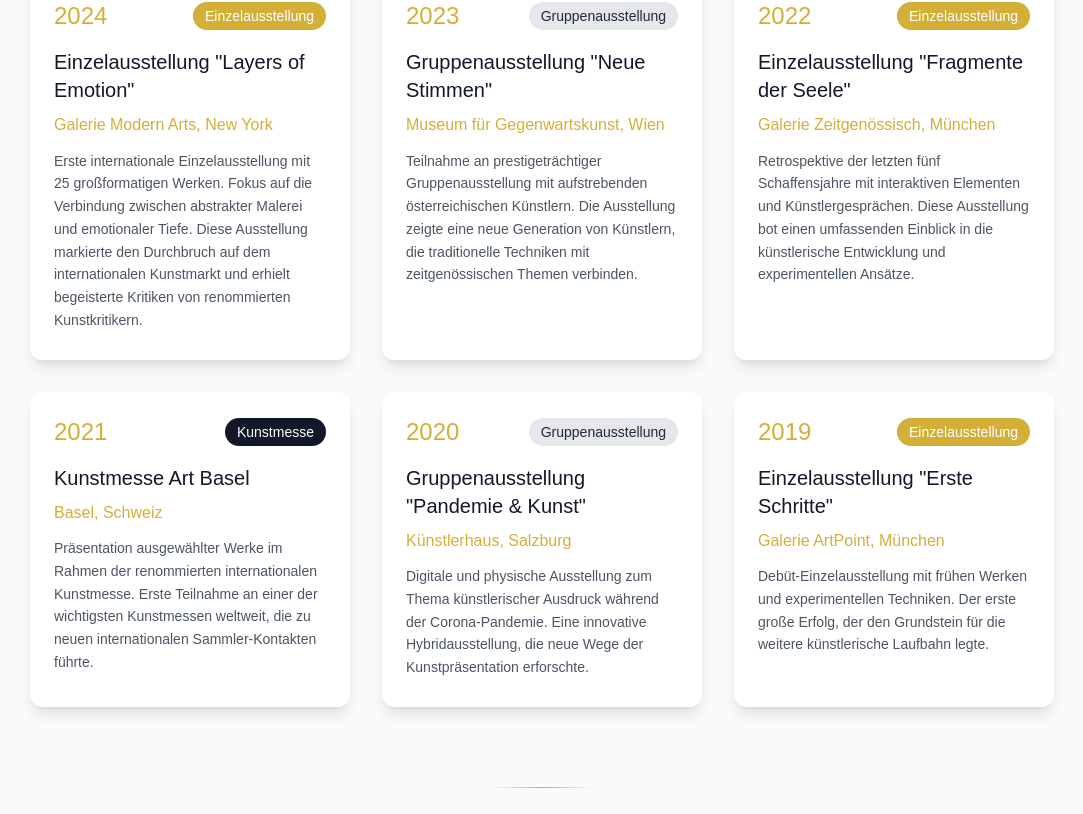
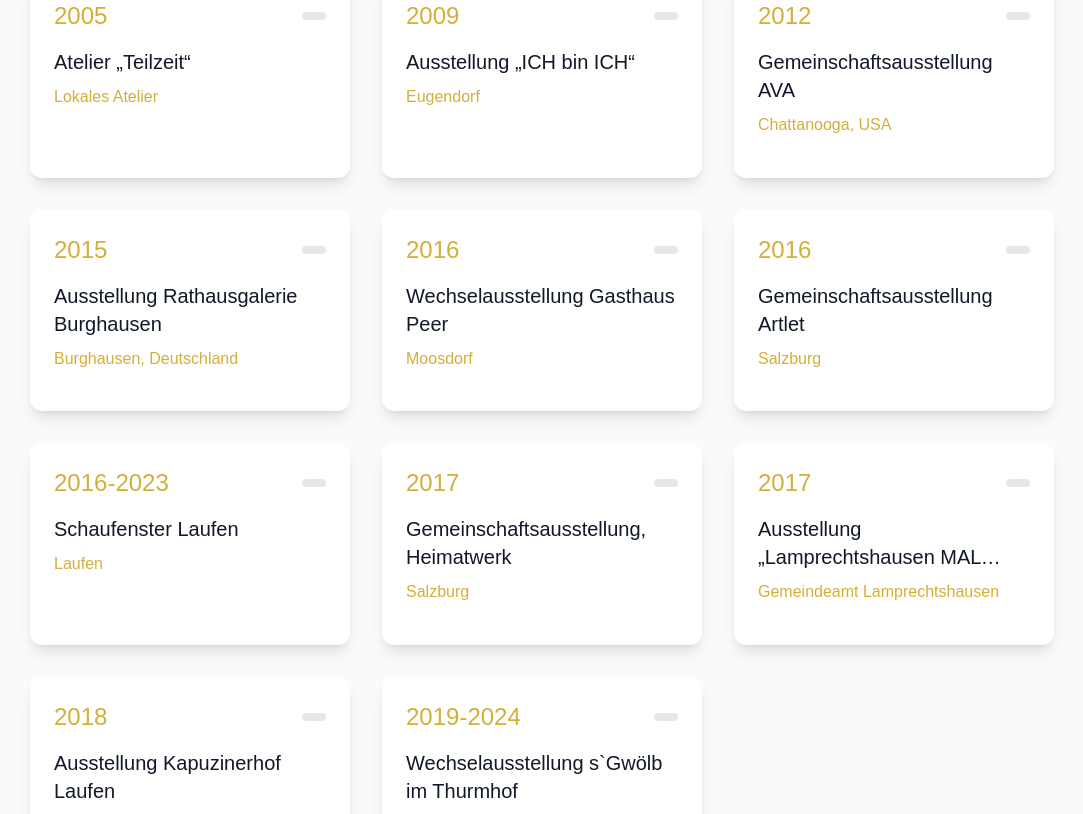
Before and after one commit to berniauer/PetraArt, a React (Vite) app: page /references in a window 1280 px wide. Shown: the part 2606-3420 px from the top of the page, without its empty margins (98-1181 px from the left). Built offline with nearby package versions, Linux system fonts and the light colour scheme; a web font is replaced by a local one.

Commit message:
feat: implement image carousel functionality in ExhibitionLightbox; update AGBs with detailed sections

```diff
--- a/src/components/common/ExhibitionLightbox.jsx
+++ b/src/components/common/ExhibitionLightbox.jsx
@@ -6,11 +6,13 @@
 const ExhibitionLightbox = ({ exhibition, isOpen, onClose, onInquiry, allExhibitions, onPrevExhibition, onNextExhibition }) => {
   const [imageLoaded, setImageLoaded] = useState(false);
   const [imageError, setImageError] = useState(false);
+  const [imageIndex, setImageIndex] = useState(0);
 
   useEffect(() => {
     if (isOpen) {
       setImageLoaded(false);
       setImageError(false);
+      setImageIndex(0);
     }
   }, [isOpen, exhibition]);
 
@@ -71,6 +73,16 @@
       case 'fair': return 'Kunstmesse';
       default: return '';
     }
+  };
+
+  const imagesForExhibition = exhibition.images && exhibition.images.length > 0 ? exhibition.images : (exhibition.image ? [exhibition.image] : []);
+
+  const prevImage = () => {
+    setImageIndex((i) => (i > 0 ? i - 1 : imagesForExhibition.length - 1));
+  };
+
+  const nextImage = () => {
+    setImageIndex((i) => (i < imagesForExhibition.length - 1 ? i + 1 : 0));
   };
 
   return (
@@ -158,18 +170,41 @@
               </div>
             </div>
 
-            {/* Image Section */}
-      {exhibition.image && (
+            {/* Image Section: show carousel if multiple images */}
+            {imagesForExhibition.length > 0 && (
               <div className="flex-shrink-0 p-6 bg-gray-50">
-                <div className="flex justify-center">
+                <div className="flex items-center justify-center relative">
+                  <button
+                    className="absolute left-3 top-1/2 -translate-y-1/2 bg-white/80 rounded-full p-2 hover:bg-white"
+                    onClick={(e) => { e.stopPropagation(); prevImage(); }}
+                  >
+                    <ChevronLeft className="w-6 h-6" />
+                  </button>
                   <img
-        src={getImageSrc(exhibition.image)}
+                    src={getImageSrc(imagesForExhibition[imageIndex])}
                     alt={exhibition.title}
-                    className="max-w-full max-h-96 object-cover rounded-2xl shadow-lg"
+                    className="max-w-full max-h-96 object-contain rounded-2xl shadow-lg"
                     onLoad={() => setImageLoaded(true)}
                     onError={() => setImageError(true)}
                   />
+                  <button
+                    className="absolute right-3 top-1/2 -translate-y-1/2 bg-white/80 rounded-full p-2 hover:bg-white"
+                    onClick={(e) => { e.stopPropagation(); nextImage(); }}
+                  >
+                    <ChevronRight className="w-6 h-6" />
+                  </button>
                 </div>
+                {imagesForExhibition.length > 1 && (
+                  <div className="flex items-center justify-center gap-2 mt-4">
+                    {imagesForExhibition.map((_, i) => (
+                      <button
+                        key={i}
+                        onClick={(e) => { e.stopPropagation(); setImageIndex(i); }}
+                        className={`w-2 h-2 rounded-full ${i === imageIndex ? 'bg-gold' : 'bg-gray-300'}`}
+                      />
+                    ))}
+                  </div>
+                )}
               </div>
             )}
 
--- a/src/components/sections/ExhibitionsSection.jsx
+++ b/src/components/sections/ExhibitionsSection.jsx
@@ -4,90 +4,17 @@
 import { useToast } from '@/components/ui/use-toast';
 
 const exhibitions = [
-  {
-    year: '2024',
-    title: 'Einzelausstellung "Layers of Emotion"',
-    location: 'Galerie Modern Arts, New York',
-    description: 'Erste internationale Einzelausstellung mit 25 großformatigen Werken. Fokus auf die Verbindung zwischen abstrakter Malerei und emotionaler Tiefe. Diese Ausstellung markierte den Durchbruch auf dem internationalen Kunstmarkt und erhielt begeisterte Kritiken von renommierten Kunstkritikern.',
-    type: 'solo',
-    image: 'art/fabelhafte-komplexitaet-raum.jpg',
-    details: {
-      duration: '3 Monate',
-      works: '25 Werke',
-      curator: 'Dr. Sarah Mitchell',
-      visitors: '15.000+'
-    }
-  },
-  {
-    year: '2023',
-    title: 'Gruppenausstellung "Neue Stimmen"',
-    location: 'Museum für Gegenwartskunst, Wien',
-    description: 'Teilnahme an prestigeträchtiger Gruppenausstellung mit aufstrebenden österreichischen Künstlern. Die Ausstellung zeigte eine neue Generation von Künstlern, die traditionelle Techniken mit zeitgenössischen Themen verbinden.',
-    type: 'group',
-    image: 'art/bitte-laecheln-raum.jpg',
-    details: {
-      duration: '4 Monate',
-      works: '8 Werke',
-      curator: 'Prof. Michael Weber',
-      visitors: '25.000+'
-    }
-  },
-  {
-    year: '2022',
-    title: 'Einzelausstellung "Fragmente der Seele"',
-    location: 'Galerie Zeitgenössisch, München',
-    description: 'Retrospektive der letzten fünf Schaffensjahre mit interaktiven Elementen und Künstlergesprächen. Diese Ausstellung bot einen umfassenden Einblick in die künstlerische Entwicklung und experimentellen Ansätze.',
-    type: 'solo',
-    image: 'art/der-kuh-raum.jpg',
-    details: {
-      duration: '6 Wochen',
-      works: '18 Werke',
-      curator: 'Anna Zimmermann',
-      visitors: '8.500+'
-    }
-  },
-  {
-    year: '2021',
-    title: 'Kunstmesse Art Basel',
-    location: 'Basel, Schweiz',
-    description: 'Präsentation ausgewählter Werke im Rahmen der renommierten internationalen Kunstmesse. Erste Teilnahme an einer der wichtigsten Kunstmessen weltweit, die zu neuen internationalen Sammler-Kontakten führte.',
-    type: 'fair',
-    image: 'art/bitte-laecheln-raum.jpg',
-    details: {
-      duration: '5 Tage',
-      works: '12 Werke',
-      curator: 'Galerie ArtPoint',
-      visitors: '95.000+'
-    }
-  },
-  {
-    year: '2020',
-    title: 'Gruppenausstellung "Pandemie & Kunst"',
-    location: 'Künstlerhaus, Salzburg',
-    description: 'Digitale und physische Ausstellung zum Thema künstlerischer Ausdruck während der Corona-Pandemie. Eine innovative Hybridausstellung, die neue Wege der Kunstpräsentation erforschte.',
-    type: 'group',
-    image: 'art/fabelhafte-komplexitaet-raum.jpg',
-    details: {
-      duration: '8 Wochen',
-      works: '6 Werke',
-      curator: 'Kollektiv Salzburg',
-      visitors: '12.000+ (hybrid)'
-    }
-  },
-  {
-    year: '2019',
-    title: 'Einzelausstellung "Erste Schritte"',
-    location: 'Galerie ArtPoint, München',
-    description: 'Debüt-Einzelausstellung mit frühen Werken und experimentellen Techniken. Der erste große Erfolg, der den Grundstein für die weitere künstlerische Laufbahn legte.',
-    type: 'solo',
-    image: 'art/der-kuh-raum.jpg',
-    details: {
-      duration: '4 Wochen',
-      works: '15 Werke',
-      curator: 'Thomas Müller',
-      visitors: '3.200+'
-    }
-  }
+  { year: '2005', title: 'Atelier „Teilzeit“', location: 'Lokales Atelier', image: 'art/exhibitions/2005-atelier-teilzeit.jpg', images: [], description: '' },
+  { year: '2009', title: 'Ausstellung „ICH bin ICH“', location: 'Eugendorf', image: 'art/exhibitions/2009-ich-bin-ich.jpg', images: [], description: '' },
+  { year: '2012', title: 'Gemeinschaftsausstellung AVA', location: 'Chattanooga, USA', image: 'art/exhibitions/2012-ava-chattanooga.jpg', images: [], description: '' },
+  { year: '2015', title: 'Ausstellung Rathausgalerie Burghausen', location: 'Burghausen, Deutschland', image: 'art/exhibitions/2015-rathausgalerie-burghausen.jpg', images: [], description: '' },
+  { year: '2016', title: 'Wechselausstellung Gasthaus Peer', location: 'Moosdorf', image: 'art/exhibitions/2016-gasthaus-peer.jpg', images: [], description: '' },
+  { year: '2016', title: 'Gemeinschaftsausstellung Artlet', location: 'Salzburg', image: 'art/exhibitions/2016-artlet-salzburg.jpg', images: [], description: '' },
+  { year: '2016-2023', title: 'Schaufenster Laufen', location: 'Laufen', image: 'art/exhibitions/2016-2023-schaufenster-laufen.jpg', images: [], description: '' },
+  { year: '2017', title: 'Gemeinschaftsausstellung, Heimatwerk', location: 'Salzburg', image: 'art/exhibitions/2017-heimatwerk-salzburg.jpg', images: [], description: '' },
+  { year: '2017', title: 'Ausstellung „Lamprechtshausen MAL anders“', location: 'Gemeindeamt Lamprechtshausen', image: 'art/exhibitions/2017-lamprechtshausen.jpg', images: [], description: '' },
+  { year: '2018', title: 'Ausstellung Kapuzinerhof Laufen', location: 'Laufen, Deutschland', image: 'art/exhibitions/2018-kapuzinerhof-laufen.jpg', images: [], description: '' },
+  { year: '2019-2024', title: "Wechselausstellung s`Gwölb im Thurmhof", location: 'Moosdorf', image: 'art/exhibitions/2019-2024-sgwoelb-thurmhof.jpg', images: [], description: '' }
 ];
 
 const ExhibitionsSection = () => {
--- a/src/pages/agbs.jsx
+++ b/src/pages/agbs.jsx
@@ -8,19 +8,64 @@
 	return (
 		<section id="agbs" className="container mx-auto px-6 py-20">
 			<h1 className="text-4xl font-light mb-6">Allgemeine Geschäftsbedingungen (AGB)</h1>
+			<div className="prose max-w-none text-gray-700">
+				<h2>1. Geltungsbereich</h2>
+				<p>
+					Diese Allgemeinen Geschäftsbedingungen gelten für alle Angebote, Aufträge und Lieferungen von
+					<strong>Petra Fimberger</strong>,
+					<address className="not-italic">Steinbreite 6, 5112 Lamprechtshausen, Österreich</address>, sofern keine abweichenden Vereinbarungen schriftlich getroffen werden.
+					Es gilt österreichisches Recht unter Ausschluss des UN-Kaufrechts.
+				</p>
 
-			<div className="prose max-w-none text-gray-700">
-				<h2>Geltungsbereich</h2>
-				<p>Diese AGB gelten für sämtliche Vertragsbeziehungen zwischen der Anbieterin und ihren Kunden.</p>
+				<h2>2. Vertragsabschluss</h2>
+				<p>
+					Angebote sind freibleibend. Ein Vertrag kommt erst durch schriftliche Bestätigung zustande. Geringfügige Abweichungen in Farbe, Form oder Material bei künstlerischen Arbeiten sind möglich und stellen keinen Mangel dar.
+				</p>
 
-				<h2>Vertragsabschluss</h2>
-				<p>Mit der Bestellung des Kunden kommt ein Vertrag zustande. Die Annahme erfolgt durch eine Bestätigung per E-Mail oder durch Auslieferung der Ware.</p>
+				<h2>3. Preise und Zahlung</h2>
+				<p>
+					Alle Preise sind in Euro angegeben. Als Kleinunternehmerin gemäß § 6 Abs. 1 Z 27 UStG wird keine Umsatzsteuer berechnet.
+					Der Rechnungsbetrag ist innerhalb von 14 Tagen ab Rechnungsdatum ohne Abzug zu begleichen.
+				</p>
 
-				<h2>Preise und Zahlung</h2>
-				<p>Es gelten die zum Zeitpunkt der Bestellung angegebenen Preise. Zahlungen sind per Überweisung oder per Kontaktaufnahme zu vereinbaren.</p>
+				<h2>4. Eigentumsvorbehalt</h2>
+				<p>
+					Bis zur vollständigen Bezahlung bleibt das gelieferte Werk Eigentum der Künstlerin.
+				</p>
 
-				<h2>Haftung</h2>
-				<p>Die Haftung beschränkt sich auf Vorsatz und grobe Fahrlässigkeit, soweit gesetzlich zulässig.</p>
+				<h2>5. Lieferung und Versand</h2>
+				<p>
+					Die Lieferung erfolgt auf Gefahr und Kosten der Käuferin/des Käufers. Lieferfristen gelten nur als Richtwerte.
+				</p>
+
+				<h2>6. Urheberrecht</h2>
+				<p>
+					Sämtliche Werke unterliegen dem Urheberrecht. Ohne ausdrückliche schriftliche Zustimmung ist eine Vervielfältigung oder Nutzung nicht gestattet.
+				</p>
+
+				<h2>7. Widerrufsrecht</h2>
+				<p>
+					Verbraucher*innen haben gemäß § 11 FAGG das Recht, binnen 14 Tagen ohne Angabe von Gründen vom Vertrag zurückzutreten.
+					Vom Widerruf ausgenommen sind gemäß § 18 Abs. 1 Z 3 FAGG Werke, die nach Kundenspezifikation angefertigt oder eindeutig auf persönliche Bedürfnisse zugeschnitten sind.
+				</p>
+
+				<h2>8. Haftung</h2>
+				<p>
+					Für Schäden wird nur bei Vorsatz oder grober Fahrlässigkeit gehaftet. Eine Haftung für technische Störungen oder Ausfälle der Website ist ausgeschlossen.
+				</p>
+
+				<h2>9. Datenschutz</h2>
+				<p>
+					Der Schutz Ihrer persönlichen Daten ist uns wichtig. Informationen zur Datenverarbeitung finden Sie in unserer Datenschutzerklärung.
+				</p>
+
+				<h2>10. Gerichtsstand</h2>
+				<p>
+					Für Unternehmergeschäfte gilt der Gerichtsstand Salzburg. Für Verbraucher*innen gelten die gesetzlichen Gerichtsstände.
+					Verbraucher haben die Möglichkeit, Beschwerden an die Online-Streitbeilegungsplattform der EU unter
+					<a href="http://ec.europa.eu/odr" target="_blank" rel="noopener noreferrer" className="text-gold">http://ec.europa.eu/odr</a>
+					zu richten.
+				</p>
 			</div>
 		</section>
 	);
```
